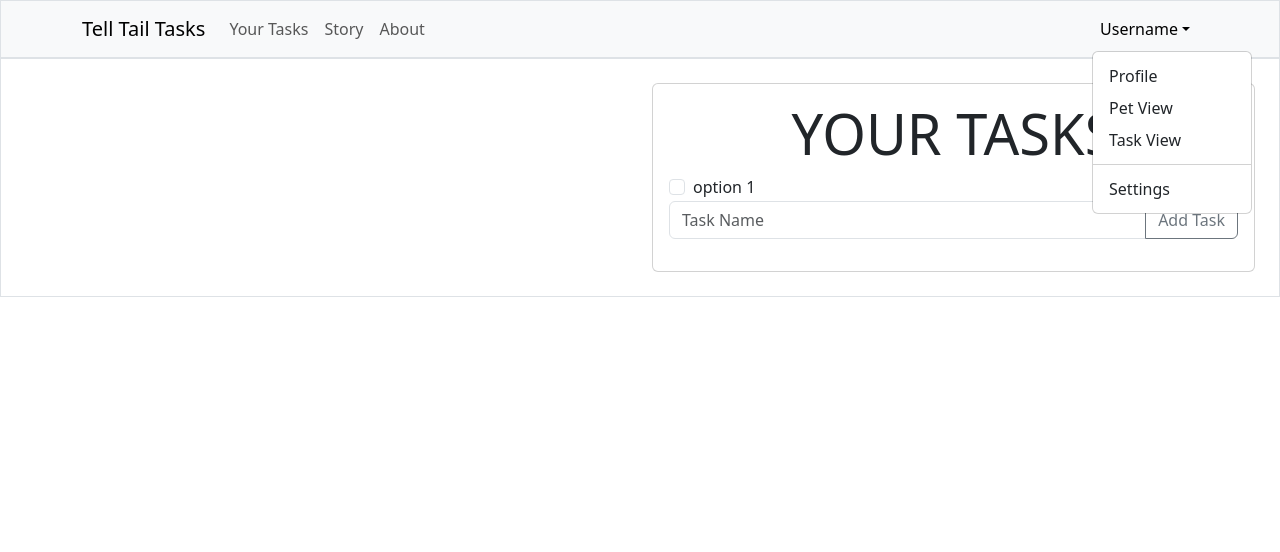
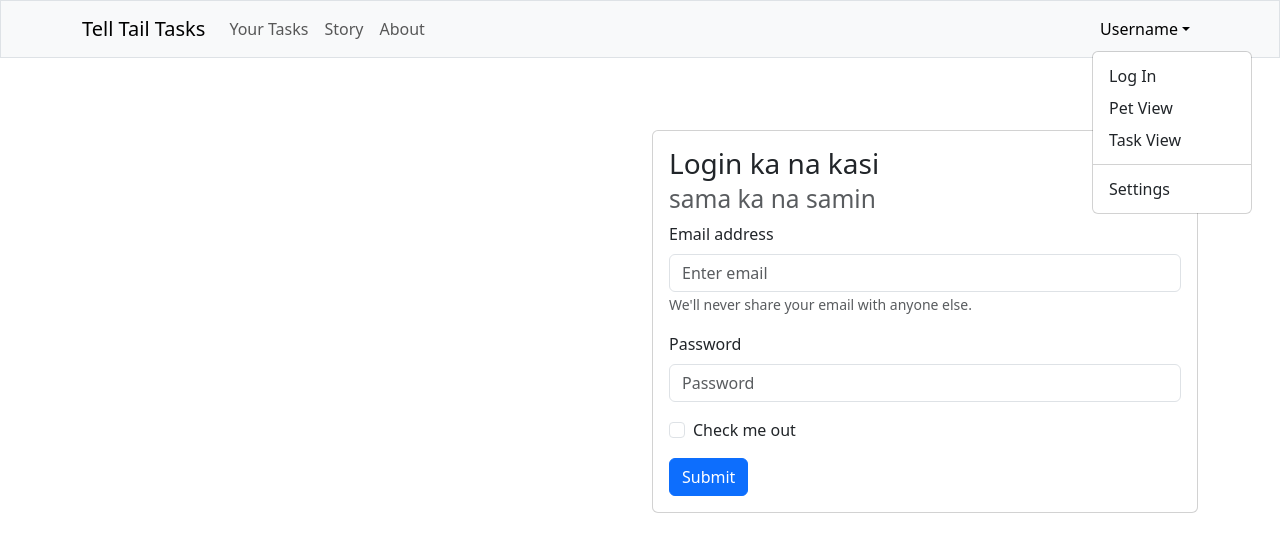
Before and after one commit to frncs-dc/telltail-tasks, a React (Create React App) app in the folder tasks/: page / in a window 1280 px wide. Both pictures are taken after a click on the button "Username". Shown: the top 552 px of the page. Built offline with nearby package versions, Linux system fonts and the light colour scheme.

Commit message:
Working Navigation Bar

```diff
--- a/tasks/src/App.js
+++ b/tasks/src/App.js
@@ -3,6 +3,9 @@ import { BrowserRouter, Routes, Route } from 'react-router-dom';
 
 import NavigationBar from './components/NavigationBar';
 import YourTasks from './components/YourTasks';
+import AboutUs from './routes/AboutUs';
+import Story from './routes/Story';
+import Login from './routes/Login';
 
 function App() {
   return (
@@ -13,7 +16,19 @@ function App() {
           <Routes>
             <Route
               path="/"
+              element={<Login />}
+            />
+            <Route
+              path="/YourTasks"
               element={<YourTasks />}
+            />
+            <Route
+              path="/AboutUs"
+              element={<AboutUs />}
+            />
+            <Route
+              path="/Story"
+              element={<Story />}
             />
           </Routes>
         </div>
--- a/tasks/src/components/NavigationBar.js
+++ b/tasks/src/components/NavigationBar.js
@@ -8,17 +8,17 @@ function NavigationBar() {
     <>
       <Navbar expand="lg" className="bg-body-tertiary border">
         <Container>
-          <Navbar.Brand href="/">Tell Tail Tasks</Navbar.Brand>
+          <Navbar.Brand href="/YourTasks">Tell Tail Tasks</Navbar.Brand>
           <Navbar.Toggle aria-controls="basic-navbar-nav" />
           <Navbar.Collapse id="basic-navbar-nav">
             <Nav className="me-auto">
-              <Nav.Link href="/">Your Tasks</Nav.Link>
+              <Nav.Link href="/YourTasks">Your Tasks</Nav.Link>
               <Nav.Link href="/Story">Story</Nav.Link>
               <Nav.Link href="/AboutUs">About</Nav.Link>
             </Nav>
             <Nav className="ms-auto">
-              <NavDropdown title="Username" id="basic-nav-dropdown">
-                  <NavDropdown.Item href="#action/3.1">Profile</NavDropdown.Item>
+              <NavDropdown title="Username" id="basic-nav-dropdown" href="/">
+                  <NavDropdown.Item href="/">Log In</NavDropdown.Item>
                   <NavDropdown.Item href="#action/3.2">Pet View</NavDropdown.Item>
                   <NavDropdown.Item href="#action/3.3">Task View</NavDropdown.Item>
                   <NavDropdown.Divider />
```
